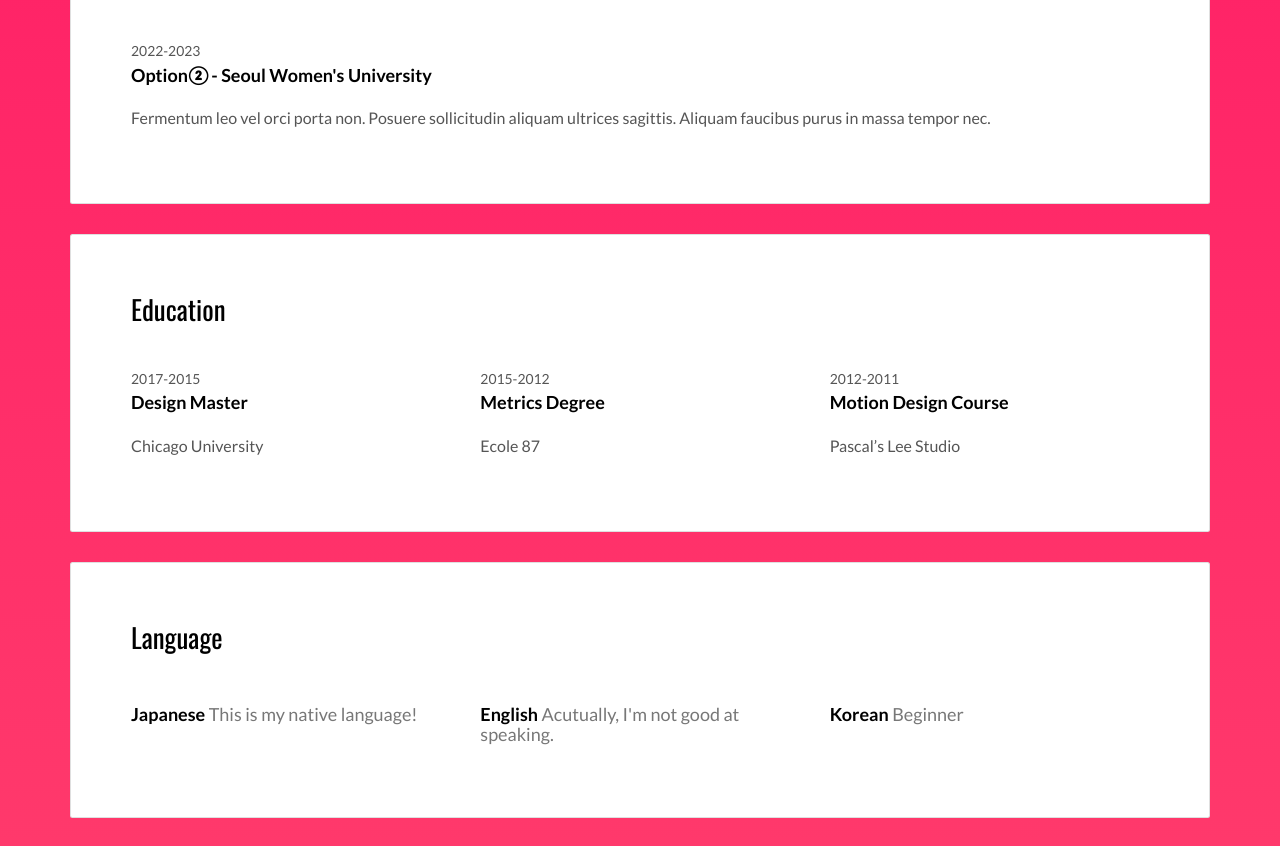
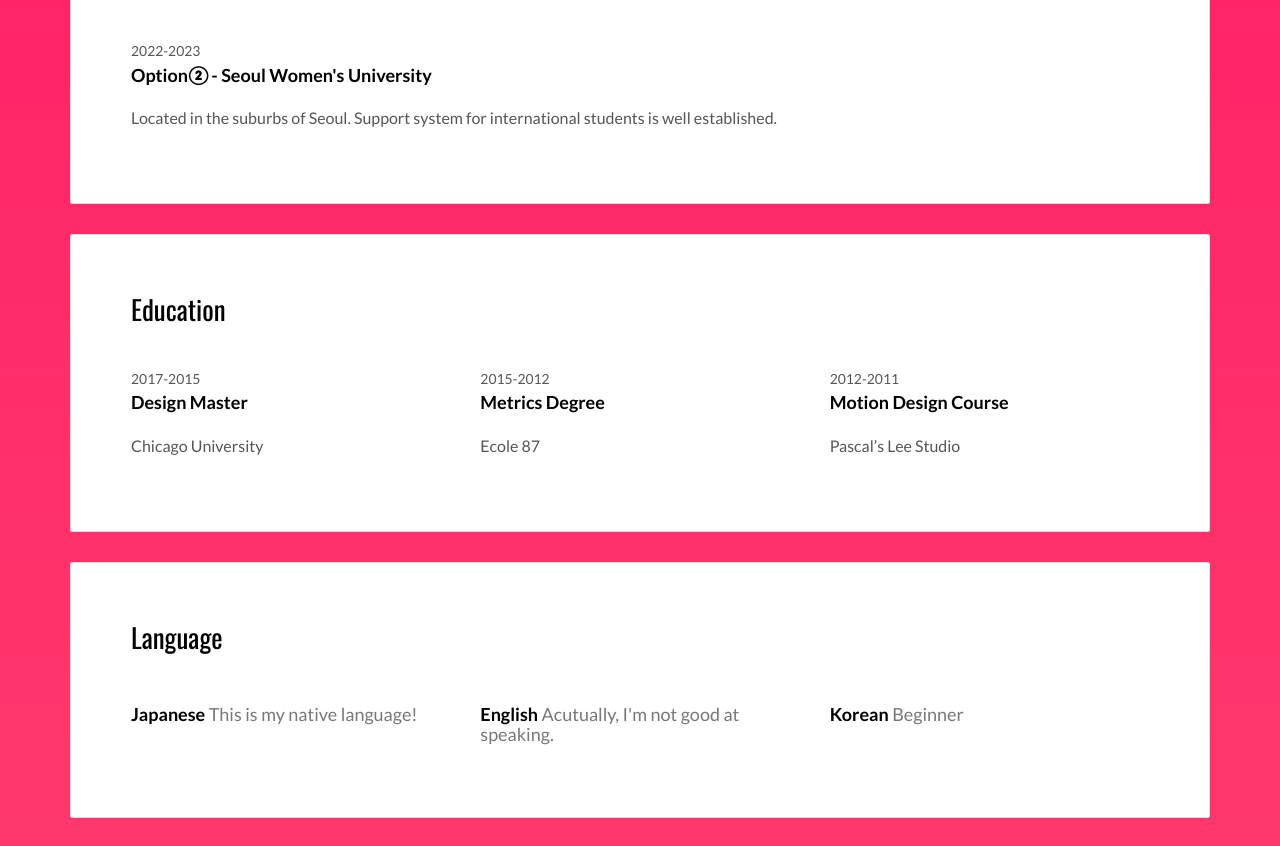
Before and after one commit to SaltYmgm/web, a plain HTML site: page index.html in a window 1280 px wide. Shown: the part 1499-2345 px from the top of the page. Drawn offline with nearby package versions, Linux system fonts and the light colour scheme.

Commit message:
Update index.html

```diff
--- a/index.html
+++ b/index.html
@@ -112,7 +112,7 @@
               <small class="date">2022-2023</small>
               <h3 class="h5 date-title">Option② - <a href="http://mashup-template.com" title="">Seoul Women's University</a></h3>
 
-              <p>Fermentum leo vel orci porta non. Posuere sollicitudin aliquam ultrices sagittis. Aliquam faucibus purus in massa tempor nec.</p>
+              <p>Located in the suburbs of Seoul. Support system for international students is well established.</p>
             </div>
           </div>
         </div>
```
